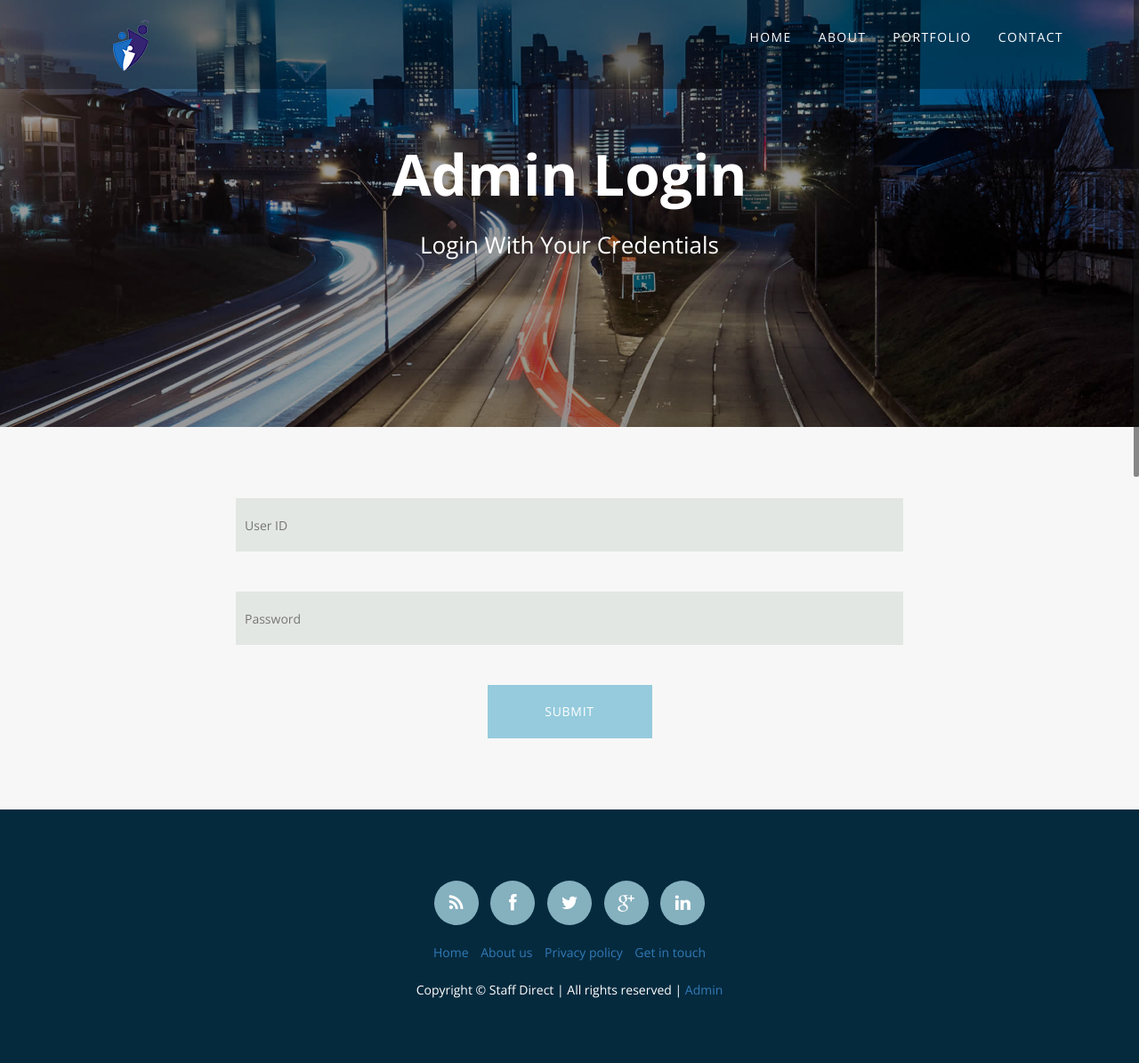
After one commit to okobz/staffdirect, a PHP site: page /login.php in a window 1280 px wide. The commit adds this page. Shown: the whole page at 89% size. Run offline with PHP 8.4, Linux system fonts and the light colour scheme; some libraries are stand-ins or nearby versions.

Commit message:
created login, logout and admin cpanel pages

```diff
--- a/css/style.css
+++ b/css/style.css
@@ -744,7 +744,8 @@ nav#filter a {
 	z-index: 999;
 }
 
-#contact-form input[type=text], .contactForm textarea, .contactForm select {
+#contact-form input[type=text], .contactForm textarea, .contactForm select,
+	#contact-form input[type=password]{
 	width: 100%;
 	background: rgba(227, 231, 228, 1);
 	font-family: 'Open Sans', sans serif;
@@ -764,7 +766,7 @@ nav#filter a {
 	-moz-transition: background 0.25 ease-in;
 	-webkit-transition: background 0.25 ease-in;
 }
-#contact-form input[type=text], .contactForm select {
+#contact-form input[type=text], .contactForm select, #contact-form input[type=password] {
 	height: 60px;
 	margin-bottom:30px;
 }
--- a/function.php
+++ b/function.php
@@ -1,5 +1,5 @@
 <?php
-
+session_start();
 /*
 
 $mysqli = connect();
--- a/index.php
+++ b/index.php
@@ -22,7 +22,7 @@
   </section>
 
   <!-- services -->
-  <section id="section-services" class="section pad-bot30 bg-white">
+  <section id="section-about" class="section pad-bot30 bg-white">
     <div class="container">
 
       <div class="row mar-bot40">
--- /dev/null
+++ b/login.php
@@ -0,0 +1,59 @@
+<?php
+	require_once("function.php");
+	require_once("pagelayout.php");
+
+	getPageHeader("Staff Direct");
+	closePageHeader();
+	getMenuLinks();
+?>
+
+	<section id="intro">
+		<div class="intro-content">
+		  <h2>Admin Login</h2>
+		  <h3>Login With Your Credentials</h3>
+
+		</div>
+	  </section>
+
+	<section id="section-contact_dj" class="section appear clearfix">
+		<div class="container">
+
+		  <div class="row">
+			<div class="col-md-8 col-md-offset-2">
+			  <div class="cform" id="contact-form">
+				<?	callErrorMessage()	?>
+
+				<div id="errormessage"></div>
+				<form action="controller.php" enctype="multipart/form-data" method="post" class="contactForm" data-parsley-validate="true" >
+
+
+				  <div class="field subject form-group">
+					<input type="text" name="userid" required placeholder="User ID" class="cform-text" size="40">
+					<div class="validation"></div>
+				  </div>
+
+				  <div class="field subject form-group">
+					<input type="password" name="password" required placeholder="Password" class="cform-text" size="40">
+					<div class="validation"></div>
+				  </div>
+
+				  <input type="hidden" name="action" value="login" />
+
+					<div>
+						<div class="send-btn">
+							<input type="submit" id="formSubmit" value="SUBMIT" class="btn btn-theme">
+						</div>
+					</div>
+
+
+
+				</form>
+			  </div>
+			</div>
+			<!-- ./span12 -->
+		  </div>
+
+		</div>
+	  </section>
+
+<?	getFooter("false")?>
--- a/pagelayout.php
+++ b/pagelayout.php
@@ -42,21 +42,60 @@
 				  <span class="fa fa-bars color-white"></span>
 				</button>
 				<div class="navbar-logo">
-				  <a href="index.php"><img data-0="width:155px;" data-300=" width:120px;" src="img/logo3.png" alt="Staff Direct Logo"></a>
+				  <a href=""><img data-0="width:155px;" data-300=" width:120px;" src="img/logo3.png" alt="Staff Direct Logo"></a>
 				</div>
 			  </div>
+			  <?php
+				$curPageName = substr($_SERVER["REQUEST_URI"],strrpos($_SERVER["REQUEST_URI"],"/")+1);
+			  ?>
 			  <div class="navbar-collapse collapse">
 				<ul class="nav navbar-nav" data-0="margin-top:20px;" data-300="margin-top:5px;">
-				  <li class="active"><a href="index.php">Home</a></li>
-				  <li><a href="#section-about">About</a></li>
-				  <li><a href="#section-works">Portfolio</a></li>
-				  <li><a href="#section-contact">Contact</a></li>
+				<?	if(isset($_SESSION['sdsession'])){?>
+						<li class="active"><a href="logout.php">Logout</a></li>
+				<?	}else{?>
+						<li class="active"><a href="<?=$curPageName==""?"":"index.php"?>#intro">Home</a></li>
+						<li><a href="<?=$curPageName==""?"":"index.php"?>#section-about">About</a></li>
+						<li><a href="<?=$curPageName==""?"":"index.php"?>#section-works">Portfolio</a></li>
+						<li><a href="<?=$curPageName==""?"":"index.php"?>#section-contact">Contact</a></li>
+				<?	}?>
+
 				</ul>
 			  </div>
 			  <!--/.navbar-collapse -->
 			</div>
 		  </div>
 <?	}?>
+
+<? function callErrorMessage(){?>
+	<? if(isset($_SESSION['error']) && !empty($_SESSION['error']) && is_array($_SESSION['error'])){
+		//echo "isset";
+			if(isset($_SESSION['divborder'])){//on success of query
+				$class = "portlet-msg-success";
+			}elseif(isset($_SESSION['alertstyle'])){// warning caution style
+				$class = "portlet-msg-alert";
+			}elseif(isset($_SESSION['infostyle'])){// warning caution style
+				$class = "portlet-msg-info";
+			}else{// regular error
+				$class = "portlet-msg-error";
+			}
+		?>
+    <br />
+	        <div class="<?=$class?>">
+				<?php foreach ($_SESSION['error'] as $errors)  { ?>
+                        <?php echo ($errors) ?>
+                        <?php echo "<br>";?>
+                <?php } ?>
+
+	            <?
+					unset($_SESSION['error']);
+					if(isset($_SESSION['divborder'])){unset($_SESSION['divborder']);}
+					if(isset($_SESSION['alertstyle'])){unset($_SESSION['alertstyle']);}
+					if(isset($_SESSION['infostyle'])){unset($_SESSION['infostyle']);}
+				?>
+   		    </div>
+    <br />
+    <? }?>
+<? }?>
 
 <?	function getFooter($loadContactFormJs="true"){?>
 	  <section id="footer" class="section footer">
@@ -82,7 +121,13 @@
 		  </div>
 		  <div class="row align-center copyright">
 			<div class="col-sm-12">
-			  <p>Copyright &copy; Staff Direct | All rights reserved</p>
+			  <p>Copyright &copy; Staff Direct | All rights reserved |
+				<?	if(isset($_SESSION['sdsession'])){?>
+						<a href="logout.php">Logout</a>
+				<?	}else{?>
+						<a href="login.php">Admin</a>
+				<?	}?>
+			  </p>
 			</div>
 			<!--
 			<a href="/webmail" target="_blank">Webmail</a>
```
Also changed, not shown: other parts of css/style.css (+50 -1 lines), controller.php (+33 -3 lines), cpanel.php (added, +42 -0 lines), logout.php (added, +7 -0 lines), img/alert.png (added), img/error.png (added), img/info.png (added), img/success.png (added).
